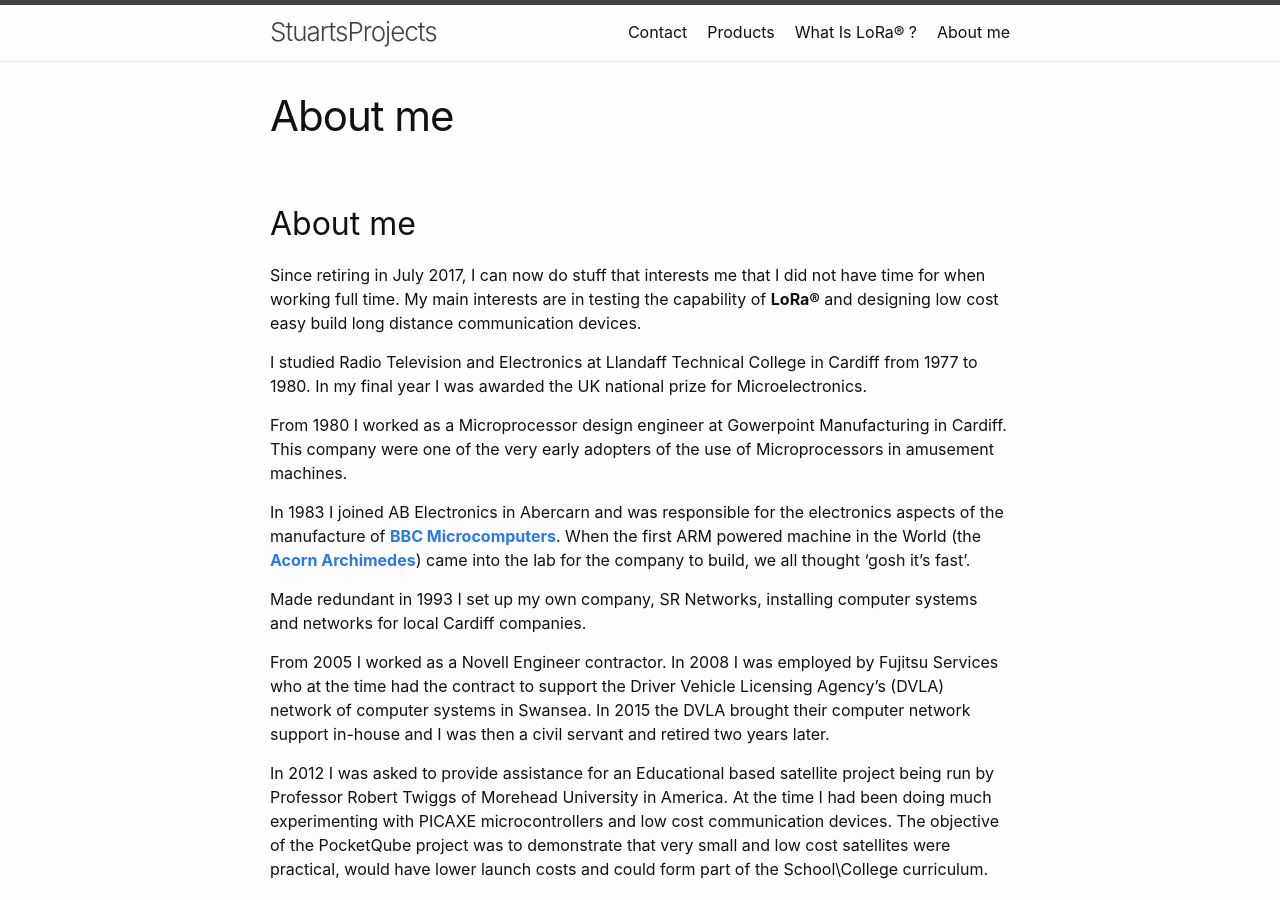
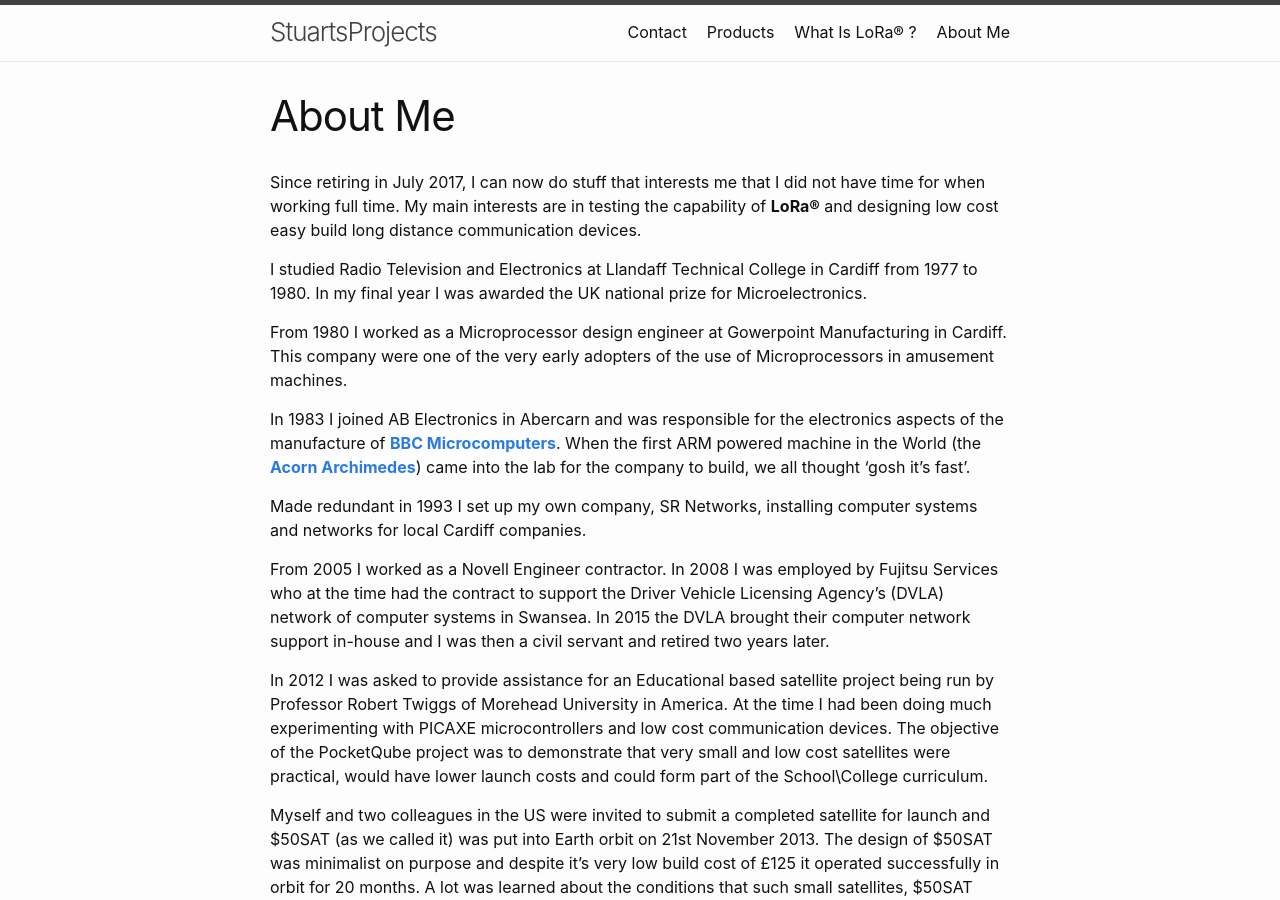
Before and after one commit to StuartsProjects/StuartsProjects.github.io, a Jekyll site: the page built from about.md, in a window 1280 px wide and 900 px high. Built offline with Jekyll 4.4.1, drawn with Linux system fonts in a browser that asks for light colours; our own code applies the rules of GitHub Pages for plain Markdown files; some of the changed lines change nothing that is shown.

Commit message:
Edit about me

```diff
--- a/about.md
+++ b/about.md
@@ -1,7 +1,7 @@
 ---
 layout: page
+title: About Me
 ---
-## About me
 
 Since retiring in July 2017, I can now do stuff that interests me that I did not have time for when working full time. My main interests are in testing the capability of **LoRa®** and designing low cost easy build long distance communication devices.
 
```
